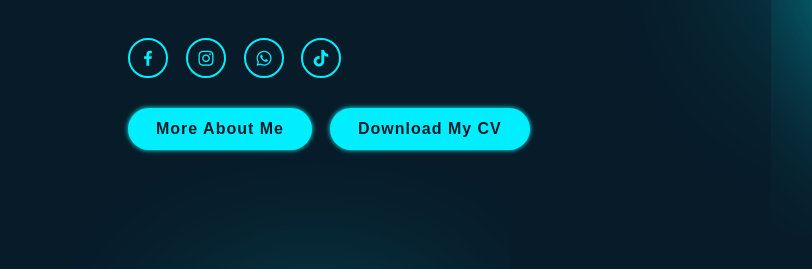
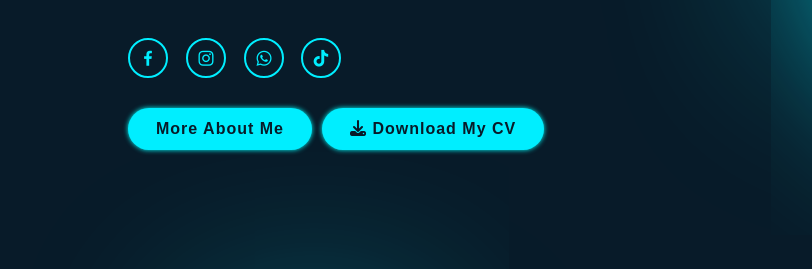
Before and after one commit to azizmostefaoui/protfolio, a plain HTML site: page portfolio-front-end/index.html in a window 1280 px wide. Shown: the part 528-797 px from the top of the page, 0-812 px from the left. Drawn offline with nearby package versions, Linux system fonts and the light colour scheme.

```diff
--- a/portfolio-front-end/index.html
+++ b/portfolio-front-end/index.html
@@ -1,6 +1,42 @@
 <!DOCTYPE html>
 <html lang="en">
   <head>
+    <style>
+      .btn-container {
+          display: flex;
+          flex-wrap: wrap;
+          gap: 10px;
+      }
+
+      .btn-box {
+          display: flex;
+          align-items: center;
+          justify-content: center;
+          gap: 8px;
+          text-decoration: none;
+          font-size: 16px;
+          font-weight: bold;
+          color: white;
+          background-color: #007bff;
+          padding: 12px 20px;
+          border-radius: 8px;
+          transition: 0.3s;
+          text-align: center;
+          min-width: 180px;
+      }
+
+
+      /* تحسين زر التحميل */
+
+
+
+      /* جعل الأزرار متجاوبة في الشاشات الصغيرة */
+      @media (max-width: 600px) {
+          .btn-box {
+              width: 100%;
+          }
+      }
+  </style>
     <meta charset="UTF-8" />
     <meta name="viewport" content="width=device-width, initial-scale=1.0" />
     <link rel="stylesheet" href="style.css" />
@@ -8,6 +44,7 @@
       rel="stylesheet"
       href="https://cdnjs.cloudflare.com/ajax/libs/font-awesome/6.0.0-beta3/css/all.min.css"
     />
+    <link rel="stylesheet" href="https://cdnjs.cloudflare.com/ajax/libs/font-awesome/6.4.2/css/all.min.css">
 
     <link
       href="https://unpkg.com/boxicons@2.1.4/css/boxicons.min.css"
@@ -79,8 +116,14 @@
           <a href="#"><i class="bx bxl-tiktok"></i></a>
         </div>
 
-        <a href="#about" class="btn-box" style="margin-right: 15px;">More About Me</a>
-        <a href="./MyCv1.pdf.pdf" class="btn-box" download>Download My CV</a>
+        <div class="btn-container">
+          <a href="#about" class="btn-box">
+              More About Me
+          </a>
+          <a href="./MyCv1.pdf.pdf" class="btn-box download-btn" download>
+              <i class="fas fa-download"></i> Download My CV
+          </a>
+      </div>
       </div>
     </section>
 
```
